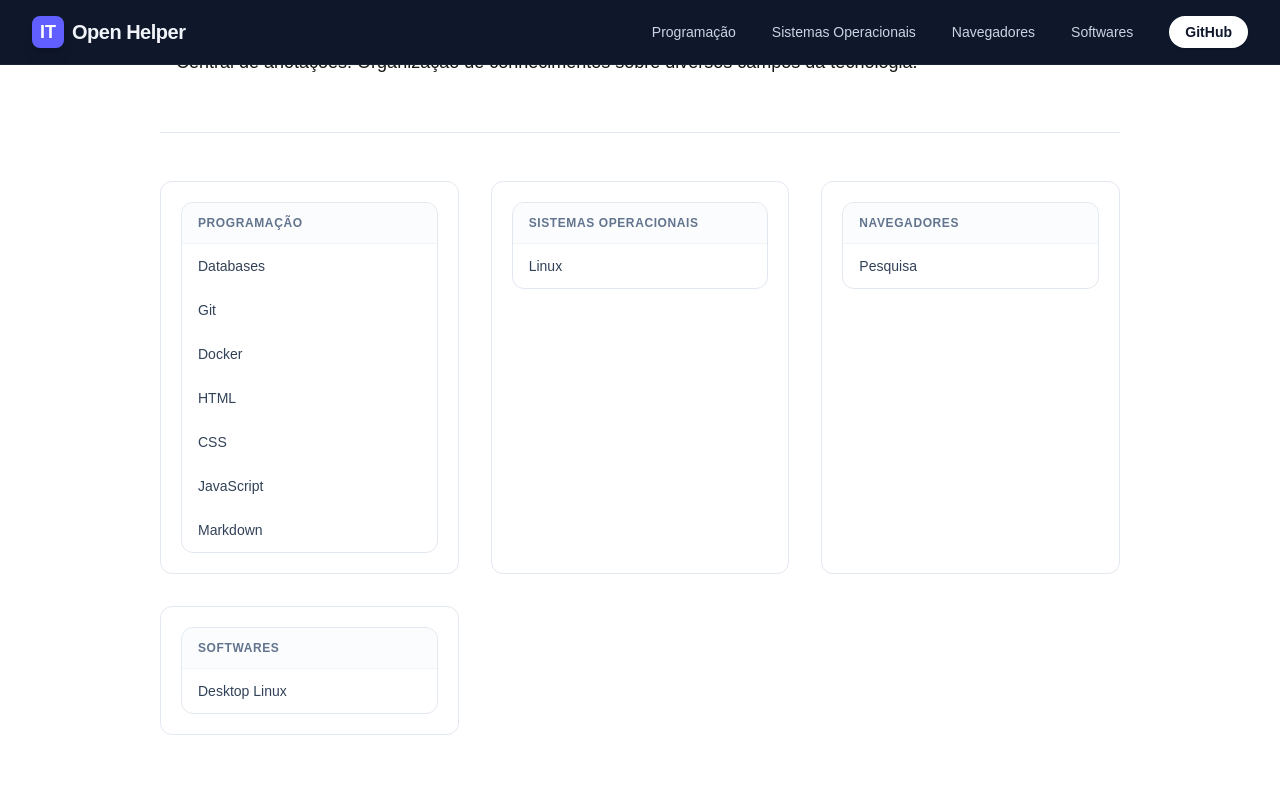
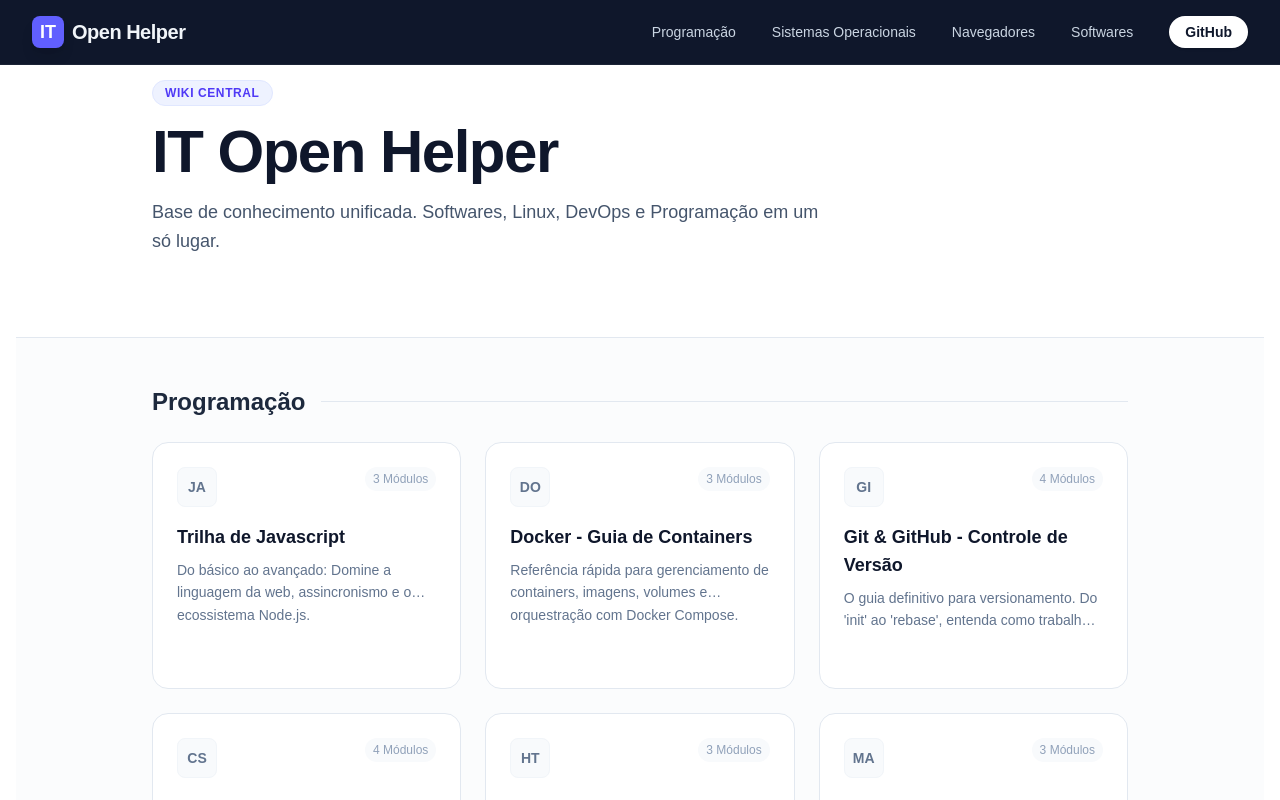
Before and after one commit to jonathaneamorim/web-it-open-helper, a Next.js app: page / in a window 1280 px wide. Shown: the top 800 px of the page. Built offline with nearby package versions, Linux system fonts and the light colour scheme.

Commit message:
fix: Homepage adjustment

```diff
--- a/src/app/page.tsx
+++ b/src/app/page.tsx
@@ -1,31 +1,74 @@
-// src/app/page.tsx
-import { Paragraph } from "@/components/paragraph/paragraph";
-import { List } from "@/components/list/list";
-import navigationData from "@/data/navigation.json"; // Importando o mock
+import Link from "next/link";
+import { contentRegistry } from "@/data/registry";
 
 export default function Home() {
+  const groupedContent = Object.entries(contentRegistry).reduce((acc, [slug, data]) => {
+    const category = data.category || "Outros";
+    if (!acc[category]) acc[category] = [];
+    acc[category].push({ slug, ...data });
+    return acc;
+  }, {} as Record<string, any[]>);
+
+  const categories = Object.keys(groupedContent).sort();
+
   return (
-    <main className="max-w-5xl mx-auto p-8">
-      <header className="mb-12 border-b border-slate-200 pb-6">
-        <Paragraph
-          text="Central de anotações: Organização de conhecimentos sobre diversos campos da tecnologia."
-        />
-      </header>
+    <div className="min-h-screen bg-slate-50/50">
+      <div className="bg-white border-b border-slate-200">
+        <div className="max-w-5xl mx-auto px-6 py-20 text-center sm:text-left">
+          <span className="inline-block py-1 px-3 rounded-full bg-indigo-50 text-indigo-600 text-xs font-bold tracking-wider uppercase mb-4 border border-indigo-100">
+            Wiki Central
+          </span>
+          <h1 className="text-4xl sm:text-6xl font-extrabold text-slate-900 tracking-tight mb-4">
+            IT Open Helper
+          </h1>
+          <p className="text-lg text-slate-600 max-w-2xl leading-relaxed">
+            Base de conhecimento unificada. Softwares, Linux, DevOps e Programação em um só lugar.
+          </p>
+        </div>
+      </div>
 
-      <div className="grid grid-cols-1 md:grid-cols-2 lg:grid-cols-3 gap-8">
-        {navigationData.categories.map((category) => (
-          <div
-            key={category.id}
-            className="p-5 rounded-xl border border-slate-200 bg-white hover:shadow-md transition-shadow"
-          >
-            <List
-              variant="primary"
-              listTitle={category.title}
-              items={category.items}
-            />
-          </div>
+      <main className="max-w-5xl mx-auto px-6 py-12 space-y-16">
+
+        {categories.map((category) => (
+          <section id={category} key={category}>
+            <div className="flex items-center gap-4 mb-6">
+              <h2 className="text-2xl font-bold text-slate-800">{category}</h2>
+              <div className="h-px bg-slate-200 flex-1"></div>
+            </div>
+
+            <div className="grid grid-cols-1 md:grid-cols-2 lg:grid-cols-3 gap-6">
+              {groupedContent[category].map((item) => (
+                <Link
+                  href={`/wiki/${item.slug}`}
+                  key={item.slug}
+                  className="group bg-white p-6 rounded-2xl border border-slate-200 hover:border-indigo-300 hover:shadow-lg transition-all duration-300 flex flex-col h-full"
+                >
+                  <div className="flex items-start justify-between mb-4">
+                    <div className="w-10 h-10 rounded-lg bg-slate-50 border border-slate-100 flex items-center justify-center text-sm font-bold text-slate-500 uppercase group-hover:bg-indigo-50 group-hover:text-indigo-600 transition-colors">
+                      {item.slug.slice(0, 2)}
+                    </div>
+                    <span className="text-xs font-medium text-slate-400 bg-slate-50 px-2 py-1 rounded-full">
+                      {item.levels.length} Módulos
+                    </span>
+                  </div>
+
+                  <h3 className="text-lg font-bold text-slate-900 mb-2 group-hover:text-indigo-600 transition-colors">
+                    {item.trackTitle}
+                  </h3>
+                  <p className="text-sm text-slate-500 line-clamp-2 leading-relaxed mb-4 flex-1">
+                    {item.description}
+                  </p>
+
+                  <div className="flex items-center text-xs font-bold text-indigo-600 opacity-0 -translate-x-2 group-hover:opacity-100 group-hover:translate-x-0 transition-all duration-300">
+                    ACESSAR CONTEÚDO →
+                  </div>
+                </Link>
+              ))}
+            </div>
+          </section>
         ))}
-      </div>
-    </main>
+
+      </main>
+    </div>
   );
 }
```
